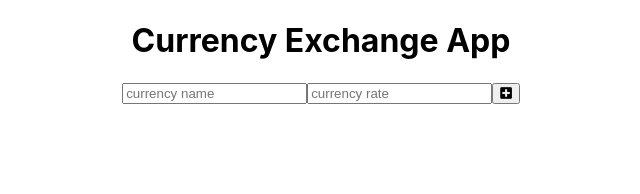
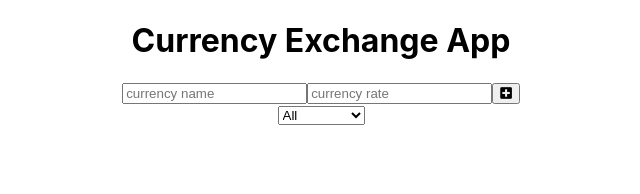
Before and after one commit to UrielYair/currency-exchange, a React (Create React App) app: page / in a window 1280 px wide. Shown: the top 194 px of the page, without its empty margins (319-959 px from the left). Built offline with nearby package versions, Linux system fonts and the light colour scheme.

Commit message:
add filter state and filter select element.

```diff
--- a/src/components/CurrencyExchangeApp.js
+++ b/src/components/CurrencyExchangeApp.js
@@ -6,6 +6,8 @@ const CurrencyExchangeApp = () => {
   const [currencyName, setCurrencyName] = useState("");
   const [currencyRate, setCurrencyRate] = useState("");
   const [currencies, setCurrencies] = useState([]);
+  const [filter, setFilter] = useState("all");
+
 
   return (
     <div className='App'>
@@ -20,6 +22,7 @@ const CurrencyExchangeApp = () => {
       currencyRate={currencyRate}
       setCurrencyName={setCurrencyName}
       setCurrencyRate={setCurrencyRate}
+      setFilter={setFilter}
       />
       <CurrencyList currencies={currencies} setCurrencies={setCurrencies} />
     </div>
--- a/src/components/Form.js
+++ b/src/components/Form.js
@@ -4,7 +4,8 @@ import { v4 as uuidv4 } from 'uuid';
 const Form = ({
   currencies, setCurrencies,
   currencyName, setCurrencyName,
-  currencyRate, setCurrencyRate
+  currencyRate, setCurrencyRate,
+  setFilter
  }) => {
   const currencyNameHandler = (e) => {
     setCurrencyName(e.target.value);
@@ -25,6 +26,10 @@ const Form = ({
       setCurrencyRate('');
   }
 
+  const filterHandler = (e) => {
+    setFilter(e.target.value);
+  }
+
   return (
     <form>
       <input value={currencyName} onChange= {currencyNameHandler} type="text" className="currency-input" placeholder='currency name'/>
@@ -33,7 +38,16 @@ const Form = ({
       <button className="currency-button" type="submit" onClick={submitCurrencyHandler}>
         <i className="fas fa-plus-square"></i>
       </button>
+
+      <div className="select">
+        <select name="currencies" className="filter-currency" onChange={filterHandler}>
+          <option value="all">All</option>
+          <option value="checked">checked</option>
+          <option value="unchecked">unchecked</option>
+        </select>
+      </div>
     </form>
+
     );
 }
 
```
